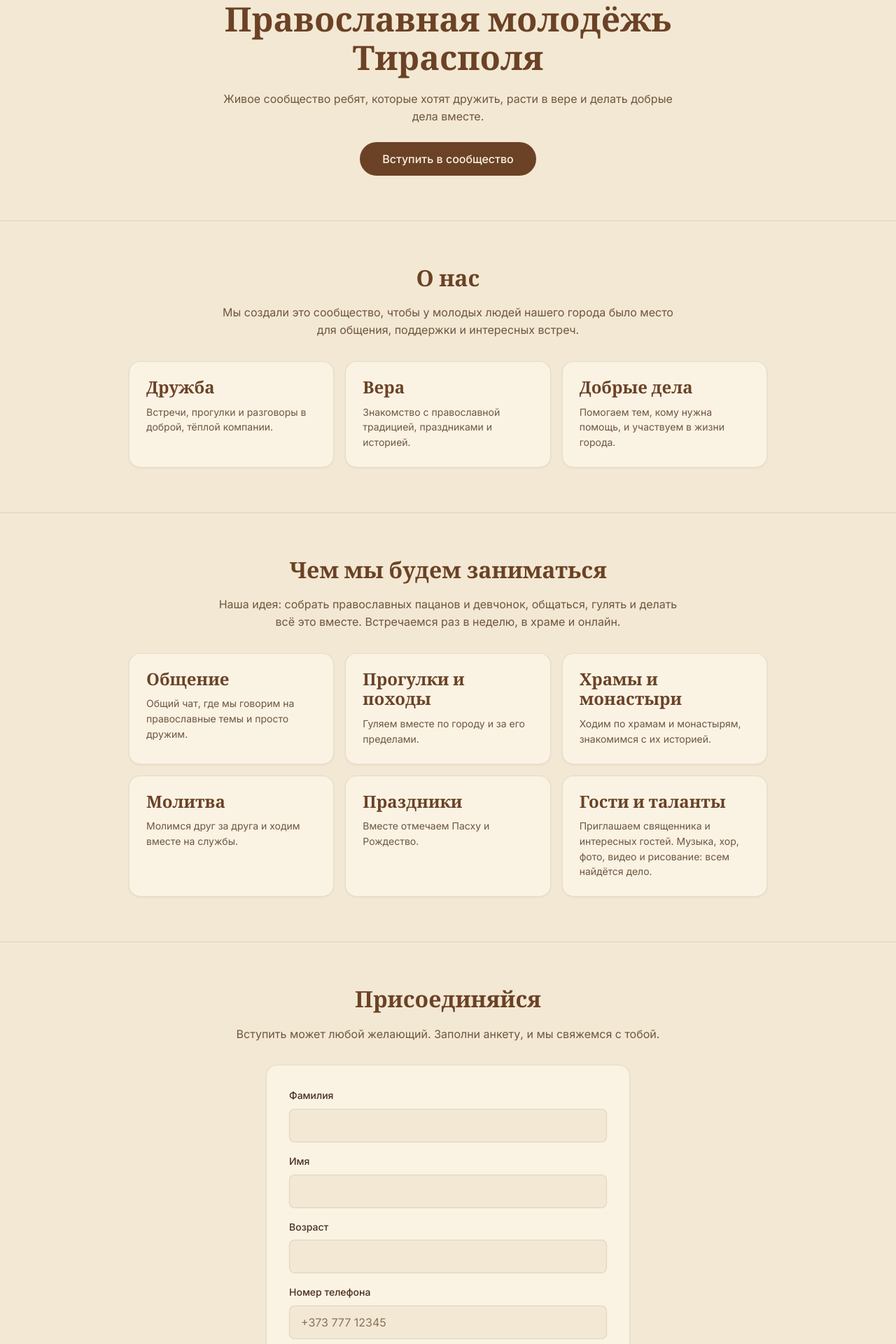
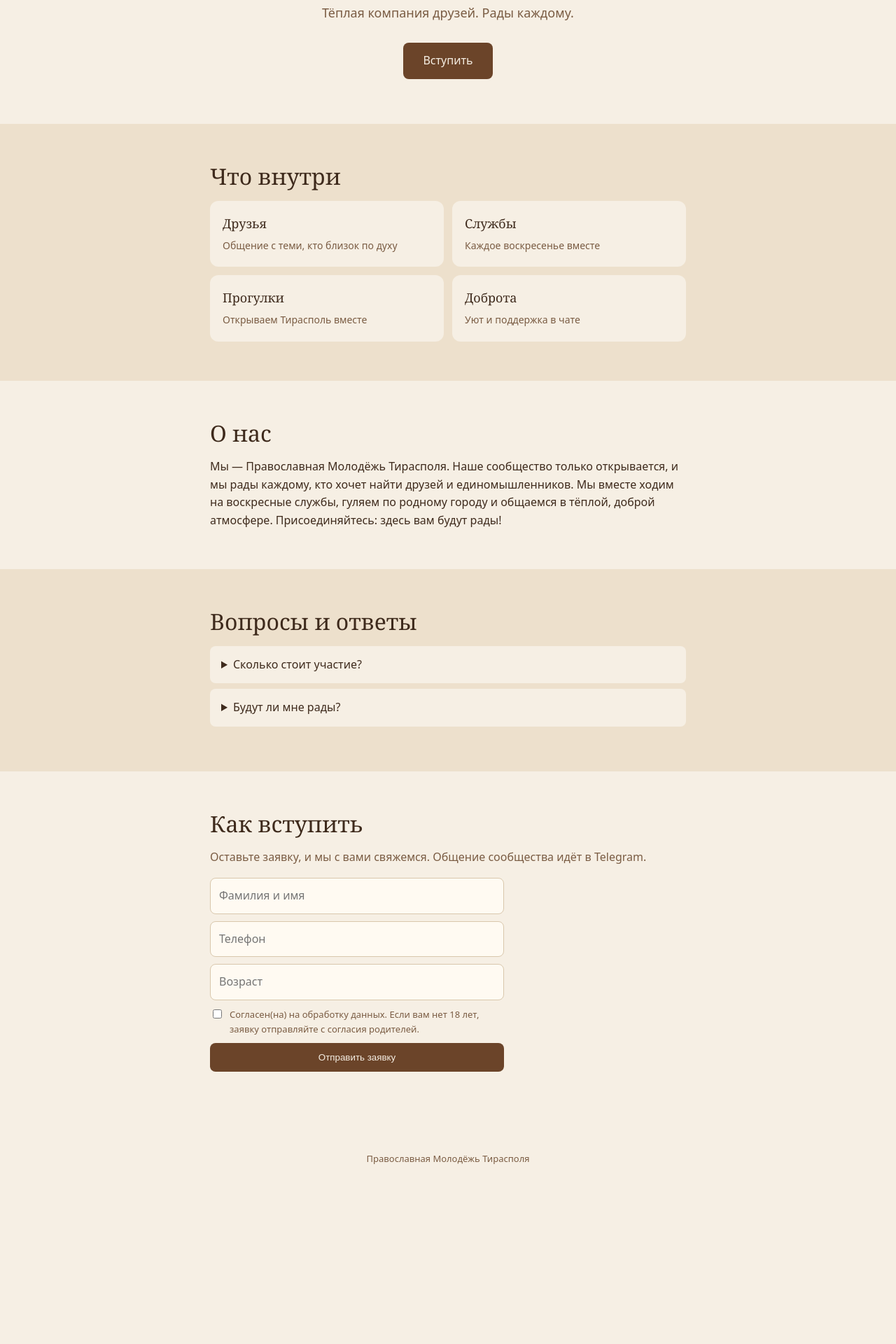
Before and after one commit to vasyagarga1331/Orthodox_Youth_of_Tiraspol-, a plain HTML site: page index.html in a window 1280 px wide. Shown: the part 254-2174 px from the top of the page at 70% size. After the commit the page ends 1948 px from the top, so only its background shows below. Drawn offline with nearby package versions, Linux system fonts and the light colour scheme.

Commit message:
Add files via upload

```diff
--- a/index.html
+++ b/index.html
@@ -3,141 +3,126 @@
 <head>
 <meta charset="utf-8">
 <meta name="viewport" content="width=device-width, initial-scale=1">
-<title>Православная молодёжь Тирасполя</title>
-<link rel="stylesheet" href="https://fonts.googleapis.com/css2?family=Cormorant+Garamond:wght@500;600&family=Inter:wght@400;500;600&display=swap">
+<title>Православная Молодёжь Тирасполя</title>
+<meta name="description" content="Тёплая компания друзей в Тирасполе. Воскресные службы, прогулки по городу, общение. Рады каждому.">
 <style>
-:root{--bg:#f3e8d3;--surface:#faf3e4;--ink:#4a3020;--mute:#6f5640;--acc:#6b4226;--err:#9b2c1f;--line:rgba(74,48,32,.12);--shadow:0 1px 3px rgba(74,48,32,.06);
---s1:4px;--s2:8px;--s3:12px;--s4:16px;--s6:24px;--s8:32px;--s12:48px;--s16:64px}
+:root{--bg:#F6EFE4;--bg2:#EDE0CC;--card:#FFFAF2;--ink:#3E2A1C;--ink2:#7A5C43;--line:#D9C7AC;--brown:#6B4429}
 *{box-sizing:border-box}
-html{width:100%}
-@media (prefers-reduced-motion:no-preference){html{scroll-behavior:smooth}}
-body{margin:0;background:var(--bg);color:var(--ink);font:400 1rem/1.55 Inter,system-ui,sans-serif}
-:focus-visible{outline:2px solid var(--acc);outline-offset:2px}
-.skip{position:absolute;left:var(--s4);top:-64px;background:var(--surface);color:var(--ink);padding:var(--s3) var(--s4);border:1px solid var(--line);border-radius:8px;z-index:10}
-.skip:focus{top:var(--s4)}
-h1,h2,h3{font-family:"Cormorant Garamond",Georgia,serif;font-weight:600;color:var(--acc);margin:0}
-h1{font-size:clamp(2rem,7vw,3rem);line-height:1.15}
-h2{font-size:2rem;line-height:1.2;text-align:center}
-h3{font-size:1.5rem;line-height:1.2;margin-bottom:var(--s2)}
-.wrap{max-width:960px;margin:0 auto;padding:0 var(--s6)}
-.lead{max-width:65ch;margin:var(--s4) auto 0;color:var(--mute);text-align:center}
-.eyebrow{font-size:.75rem;line-height:1.4;font-weight:500;letter-spacing:.12em;text-transform:uppercase;color:var(--mute);margin:var(--s6) 0 var(--s2)}
-.hero{text-align:center;padding:var(--s12) 0 var(--s16);border-bottom:1px solid var(--line)}
-.logo-slot{width:160px;height:160px;margin:0 auto;border:1px dashed var(--line);border-radius:50%;display:flex;align-items:center;justify-content:center;padding:var(--s6);color:var(--mute);font-size:.875rem;line-height:1.4}
-section{padding:var(--s16) 0;border-bottom:1px solid var(--line)}
-.grid{display:grid;gap:var(--s4);grid-template-columns:repeat(auto-fit,minmax(240px,1fr));margin-top:var(--s8)}
-.card{background:var(--surface);border:1px solid var(--line);border-radius:16px;padding:var(--s6);box-shadow:var(--shadow)}
-.card p{margin:0;color:var(--mute);font-size:.875rem;line-height:1.55}
-.btn{display:inline-flex;align-items:center;justify-content:center;min-height:48px;padding:0 var(--s8);background:var(--acc);color:var(--surface);border:0;border-radius:999px;font:500 1rem/1 Inter,system-ui,sans-serif;text-decoration:none;cursor:pointer;margin-top:var(--s6)}
-form{max-width:520px;margin:var(--s8) auto 0;background:var(--surface);border:1px solid var(--line);border-radius:16px;padding:var(--s8);box-shadow:var(--shadow)}
-.field{margin-bottom:var(--s4)}
-label.l{display:block;font-weight:500;font-size:.875rem;margin-bottom:var(--s2)}
-input[type=text],input[type=tel],input[type=number]{width:100%;min-height:48px;padding:0 var(--s4);border:1px solid var(--line);border-radius:8px;background:var(--bg);color:var(--ink);font:inherit}
-input::placeholder{color:var(--mute);opacity:.8}
-input[aria-invalid=true]{border-color:var(--err)}
-.err{min-height:0;margin:var(--s1) 0 0;font-size:.875rem;color:var(--err)}
-.chk{display:flex;gap:var(--s3);align-items:flex-start;min-height:44px;font-size:.875rem;line-height:1.5;color:var(--mute);cursor:pointer}
-.chk input{flex:none;width:20px;height:20px;margin:2px 0 0}
-form .btn{width:100%;margin-top:var(--s6)}
-.note{font-size:.75rem;line-height:1.4;color:var(--mute);margin:var(--s3) 0 0}
-.msg{margin:var(--s4) 0 0;font-weight:500}
-footer{text-align:center;padding:var(--s8) var(--s6);color:var(--mute);font-size:.875rem}
+html{scroll-behavior:smooth;scroll-padding-top:60px}
+body{margin:0;background:var(--bg);color:var(--ink);font:16px/1.6 system-ui,-apple-system,"Segoe UI",Roboto,sans-serif}
+h1,h2{font-family:Georgia,"Times New Roman",serif;font-weight:500;line-height:1.2;margin:0}
+h1{font-size:clamp(30px,7vw,52px)}
+h2{font-size:clamp(24px,5vw,32px);margin-bottom:16px}
+p{margin:0}
+a{color:inherit}
+.wrap{max-width:720px;margin:0 auto;padding:0 20px}
+header{position:sticky;top:0;z-index:5;background:rgba(246,239,228,.94);border-bottom:1px solid var(--line)}
+nav{display:flex;gap:18px;justify-content:center;flex-wrap:wrap;padding:12px 20px;font-size:14px}
+nav a{text-decoration:none;color:var(--ink2)}
+nav a:hover{color:var(--ink)}
+.hero{text-align:center;padding:72px 0 64px}
+.hero p{color:var(--ink2);margin:14px auto 28px;max-width:30em;font-size:18px}
+.btn{display:inline-block;background:var(--brown);color:var(--bg);border:0;border-radius:8px;padding:13px 28px;font:500 16px/1 inherit;text-decoration:none;cursor:pointer}
+.btn:hover{background:#573620}
+:focus-visible{outline:2px solid var(--brown);outline-offset:2px}
+section{padding:56px 0}
+.alt{background:var(--bg2)}
+.grid{display:grid;grid-template-columns:repeat(2,minmax(0,1fr));gap:12px}
+.card{background:var(--bg);border-radius:12px;padding:18px}
+.card b{display:block;font-family:Georgia,serif;font-weight:500;font-size:18px;margin-bottom:4px}
+.card span{color:var(--ink2);font-size:14px}
+details{background:var(--bg);border-radius:8px;margin-bottom:8px;padding:14px 16px}
+summary{cursor:pointer;font-weight:500}
+details p{color:var(--ink2);margin-top:8px}
+form{display:flex;flex-direction:column;gap:10px;max-width:420px}
+input[type=text],input[type=tel],input[type=number]{width:100%;background:var(--card);border:1px solid var(--line);border-radius:8px;padding:12px;font:inherit;color:var(--ink)}
+label.ck{display:flex;gap:8px;font-size:13px;color:var(--ink2);align-items:flex-start}
+.hp{position:absolute;left:-9999px}
+#msg{font-size:14px;min-height:1.4em}
+.sub{color:var(--ink2);margin-bottom:16px}
+footer{padding:28px 0;text-align:center;color:var(--ink2);font-size:13px}
+.rv{opacity:0;transform:translateY(12px);transition:opacity .5s,transform .5s}
+.rv.on{opacity:1;transform:none}
+@media (prefers-reduced-motion:reduce){html{scroll-behavior:auto}.rv{opacity:1;transform:none;transition:none}}
+@media (max-width:420px){.grid{grid-template-columns:1fr}}
 </style>
 </head>
 <body>
-<a class="skip" href="#join">Перейти к анкете</a>
-<header class="hero"><div class="wrap">
-<div class="logo-slot" id="logo">Здесь будет логотип</div>
-<p class="eyebrow">Тирасполь · Молодёжное сообщество</p>
-<h1>Православная молодёжь Тирасполя</h1>
-<p class="lead">Живое сообщество ребят, которые хотят дружить, расти в вере и делать добрые дела вместе.</p>
-<a class="btn" href="#join">Вступить в сообщество</a>
-</div></header>
+<header><nav>
+<a href="#about">О нас</a><a href="#inside">Что внутри</a><a href="#faq">Вопросы</a><a href="#join">Вступить</a>
+</nav></header>
 
 <main>
-<section id="about"><div class="wrap">
-<h2>О нас</h2>
-<p class="lead">Мы создали это сообщество, чтобы у молодых людей нашего города было место для общения, поддержки и интересных встреч.</p>
+<div class="wrap hero">
+<h1>Православная Молодёжь Тирасполя</h1>
+<p>Тёплая компания друзей. Рады каждому.</p>
+<a class="btn" href="#join">Вступить</a>
+</div>
+
+<section id="inside" class="alt"><div class="wrap rv">
+<h2>Что внутри</h2>
 <div class="grid">
-<div class="card"><h3>Дружба</h3><p>Встречи, прогулки и разговоры в доброй, тёплой компании.</p></div>
-<div class="card"><h3>Вера</h3><p>Знакомство с православной традицией, праздниками и историей.</p></div>
-<div class="card"><h3>Добрые дела</h3><p>Помогаем тем, кому нужна помощь, и участвуем в жизни города.</p></div>
+<div class="card"><b>Друзья</b><span>Общение с теми, кто близок по духу</span></div>
+<div class="card"><b>Службы</b><span>Каждое воскресенье вместе</span></div>
+<div class="card"><b>Прогулки</b><span>Открываем Тирасполь вместе</span></div>
+<div class="card"><b>Доброта</b><span>Уют и поддержка в чате</span></div>
 </div></div></section>
 
-<section id="plans"><div class="wrap">
-<h2>Чем мы будем заниматься</h2>
-<p class="lead">Наша идея: собрать православных пацанов и девчонок, общаться, гулять и делать всё это вместе. Встречаемся раз в неделю, в храме и онлайн.</p>
-<div class="grid">
-<div class="card"><h3>Общение</h3><p>Общий чат, где мы говорим на православные темы и просто дружим.</p></div>
-<div class="card"><h3>Прогулки и походы</h3><p>Гуляем вместе по городу и за его пределами.</p></div>
-<div class="card"><h3>Храмы и монастыри</h3><p>Ходим по храмам и монастырям, знакомимся с их историей.</p></div>
-<div class="card"><h3>Молитва</h3><p>Молимся друг за друга и ходим вместе на службы.</p></div>
-<div class="card"><h3>Праздники</h3><p>Вместе отмечаем Пасху и Рождество.</p></div>
-<div class="card"><h3>Гости и таланты</h3><p>Приглашаем священника и интересных гостей. Музыка, хор, фото, видео и рисование: всем найдётся дело.</p></div>
-</div></div></section>
+<section id="about"><div class="wrap rv">
+<h2>О нас</h2>
+<p>Мы — Православная Молодёжь Тирасполя. Наше сообщество только открывается, и мы рады каждому, кто хочет найти друзей и единомышленников. Мы вместе ходим на воскресные службы, гуляем по родному городу и общаемся в тёплой, доброй атмосфере. Присоединяйтесь: здесь вам будут рады!</p>
+</div></section>
 
-<section id="join"><div class="wrap">
-<h2>Присоединяйся</h2>
-<p class="lead">Вступить может любой желающий. Заполни анкету, и мы свяжемся с тобой.</p>
+<section id="faq" class="alt"><div class="wrap rv">
+<h2>Вопросы и ответы</h2>
+<details><summary>Сколько стоит участие?</summary><p>Нисколько, просто дружелюбная компания.</p></details>
+<details><summary>Будут ли мне рады?</summary><p>Конечно, мы рады всем братьям и сёстрам.</p></details>
+</div></section>
+
+<section id="join"><div class="wrap rv">
+<h2>Как вступить</h2>
+<p class="sub">Оставьте заявку, и мы с вами свяжемся. Общение сообщества идёт в Telegram.</p>
 <form id="f" novalidate>
-<div class="field"><label class="l" for="ln">Фамилия</label><input id="ln" type="text" autocomplete="family-name" required aria-describedby="ln-e"><p class="err" id="ln-e"></p></div>
-<div class="field"><label class="l" for="fn">Имя</label><input id="fn" type="text" autocomplete="given-name" required aria-describedby="fn-e"><p class="err" id="fn-e"></p></div>
-<div class="field"><label class="l" for="age">Возраст</label><input id="age" type="number" min="6" max="99" inputmode="numeric" required aria-describedby="age-e"><p class="err" id="age-e"></p></div>
-<div class="field"><label class="l" for="ph">Номер телефона</label><input id="ph" type="tel" autocomplete="tel" placeholder="+373 777 12345" required aria-describedby="ph-e"><p class="err" id="ph-e"></p></div>
-<div class="field" id="parent" hidden><label class="chk"><input id="pc" type="checkbox" aria-describedby="pc-e"><span>Мне нет 18 лет, и мой родитель или законный представитель разрешил мне вступить и согласен на обработку моих данных.</span></label><p class="err" id="pc-e"></p></div>
-<div class="field"><label class="chk"><input id="c" type="checkbox" aria-describedby="c-e"><span>Я даю согласие на обработку моих персональных данных (фамилия, имя, возраст, телефон) организаторами сообщества только для связи со мной по вопросам сообщества. Согласие можно отозвать в любой момент, написав организаторам.</span></label><p class="err" id="c-e"></p></div>
-<input type="text" id="website" tabindex="-1" autocomplete="off" aria-hidden="true" style="position:absolute;left:-9999px">
+<input type="text" id="name" name="name" placeholder="Фамилия и имя" autocomplete="name" required>
+<input type="tel" id="phone" name="phone" placeholder="Телефон" autocomplete="tel" required>
+<input type="number" id="age" name="age" placeholder="Возраст" min="5" max="99" inputmode="numeric" required>
+<input class="hp" type="text" id="site" name="site" tabindex="-1" autocomplete="off" aria-hidden="true">
+<label class="ck"><input type="checkbox" id="agree" required> Согласен(на) на обработку данных. Если вам нет 18 лет, заявку отправляйте с согласия родителей.</label>
 <button class="btn" type="submit" id="send">Отправить заявку</button>
-<p class="err msg" id="fe" role="alert"></p>
-<p class="msg" id="ok" role="status" style="color:var(--acc)"></p>
-<p class="note">Заявка уходит организатору в Telegram. На самом сайте данные не хранятся.</p>
+<div id="msg" role="status"></div>
 </form>
 </div></section>
 </main>
 
-<footer>© Православная молодёжь Тирасполя</footer>
+<footer>Православная Молодёжь Тирасполя</footer>
 
 <script>
-var WORKER_URL="https://weathered-base-d67e.vasyagarga1331.workers.dev";
-var $=function(i){return document.getElementById(i)};
-var age=function(){return parseInt($("age").value,10)};
-var rules={
-ln:function(){return $("ln").value.trim()?"":"Введи фамилию."},
-fn:function(){return $("fn").value.trim()?"":"Введи имя."},
-age:function(){var a=age();return a>=6&&a<=99?"":"Введи возраст числом, например 14."},
-ph:function(){return /^[+\d][\d\s()\-]{6,}$/.test($("ph").value.trim())?"":"Введи номер в таком виде: +373 777 12345."},
-pc:function(){return age()<18&&!$("pc").checked?"Попроси родителя разрешить вступление и поставь галочку.":""},
-c:function(){return $("c").checked?"":"Поставь галочку, чтобы мы могли принять заявку."}
-};
-var order=["ln","fn","age","ph","pc","c"];
-function show(id,m){$(id+"-e").textContent=m;$(id).setAttribute("aria-invalid",m?"true":"false")}
-order.forEach(function(id){
-var el=$(id);
-el.addEventListener("blur",function(){if(id==="pc"&&$("parent").hidden)return;show(id,rules[id]())});
-el.addEventListener("focus",function(){show(id,"")});
+var WORKER_URL = "https://ВАШ-WORKER.ВАШ-АККАУНТ.workers.dev"; // адрес Cloudflare Worker
+
+var f = document.getElementById("f"), msg = document.getElementById("msg"), btn = document.getElementById("send");
+f.addEventListener("submit", function (e) {
+  e.preventDefault();
+  var d = {
+    name: f.name.value.trim(), phone: f.phone.value.trim(), age: f.age.value.trim(),
+    site: f.site.value
+  };
+  if (!d.name || !d.phone || !d.age) { msg.textContent = "Заполните все поля."; return; }
+  if (!/^[+\d\s()\-]{6,20}$/.test(d.phone)) { msg.textContent = "Проверьте номер телефона."; return; }
+  if (!document.getElementById("agree").checked) { msg.textContent = "Поставьте галочку согласия."; return; }
+  btn.disabled = true; msg.textContent = "Отправляем…";
+  fetch(WORKER_URL, { method: "POST", headers: { "Content-Type": "application/json" }, body: JSON.stringify(d) })
+    .then(function (r) { if (!r.ok) throw 0; f.reset(); msg.textContent = "Заявка отправлена. Мы свяжемся с вами."; })
+    .catch(function () { msg.textContent = "Не удалось отправить заявку. Попробуйте ещё раз позже."; })
+    .then(function () { btn.disabled = false; });
 });
-$("age").addEventListener("input",function(){var a=age();$("parent").hidden=!(a&&a<18)});
-var sending=false;
-$("f").addEventListener("submit",function(ev){
-ev.preventDefault();if(sending)return;
-$("fe").textContent="";$("ok").textContent="";
-var first=null;
-order.forEach(function(id){
-var m=(id==="pc"&&$("parent").hidden)?"":rules[id]();
-show(id,m);if(m&&!first)first=id;
-});
-if(first){$(first).focus();return}
-sending=true;var b=$("send");b.setAttribute("aria-busy","true");b.textContent="Отправляем…";
-var a=age();
-fetch(WORKER_URL,{method:"POST",headers:{"Content-Type":"application/json"},body:JSON.stringify({lastName:$("ln").value.trim(),firstName:$("fn").value.trim(),age:a,phone:$("ph").value.trim(),consent:true,parentConsent:a<18,website:$("website").value})})
-.then(function(r){return r.json()})
-.then(function(j){
-if(j.ok){$("f").reset();$("parent").hidden=true;order.forEach(function(id){show(id,"")});$("ok").textContent="Спасибо! Заявка отправлена, мы скоро свяжемся с тобой."}
-else{$("fe").textContent="Не получилось отправить заявку. Проверь данные и попробуй ещё раз."}
-})
-.catch(function(){$("fe").textContent="Не получилось отправить заявку. Проверь интернет и попробуй ещё раз. Данные остались в форме."})
-.then(function(){sending=false;b.removeAttribute("aria-busy");b.textContent="Отправить заявку"});
-});
+
+var els = document.querySelectorAll(".rv");
+if ("IntersectionObserver" in window) {
+  var io = new IntersectionObserver(function (a) {
+    a.forEach(function (x) { if (x.isIntersecting) { x.target.classList.add("on"); io.unobserve(x.target); } });
+  }, { threshold: .12 });
+  els.forEach(function (el) { io.observe(el); });
+} else { els.forEach(function (el) { el.classList.add("on"); }); }
 </script>
 </body>
 </html>
```
